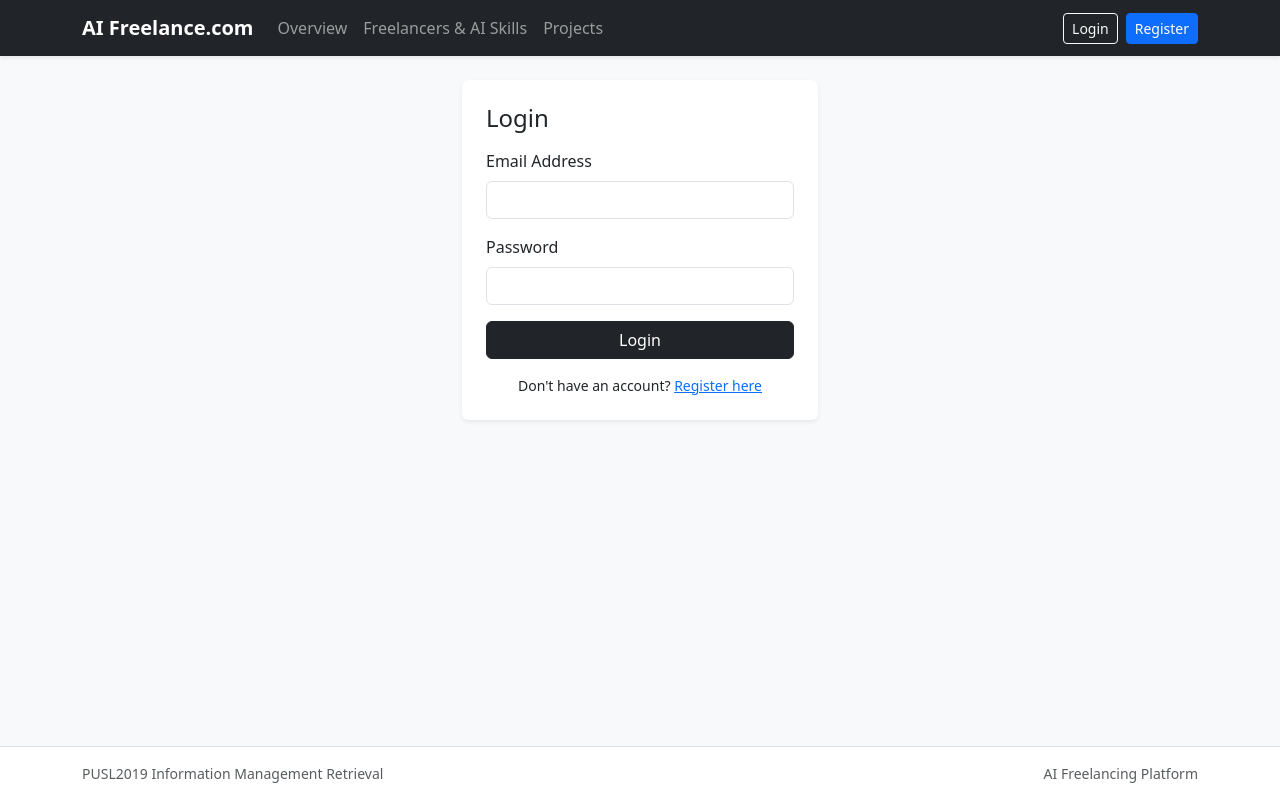
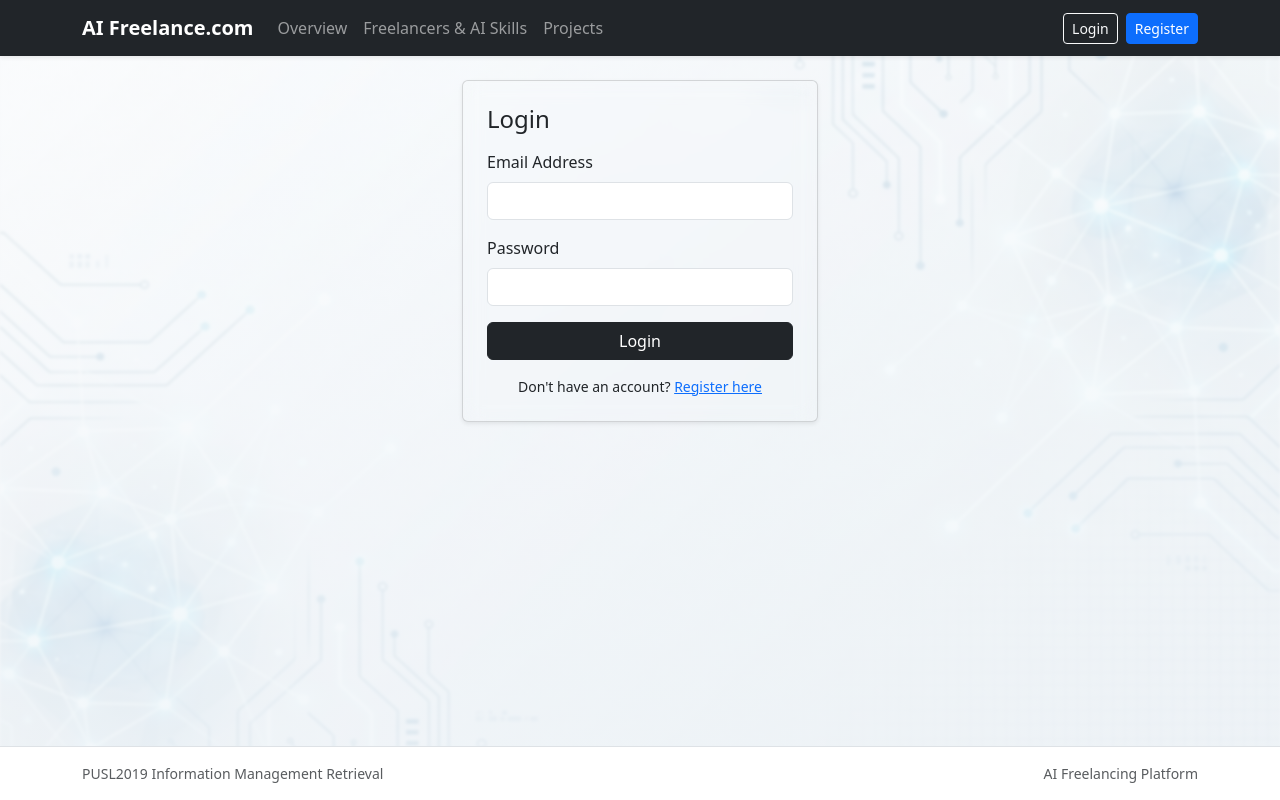
Before and after one commit to Mohan-Abeyrathne/PUSL2019-freelance-platform-Group68, a PHP site: page /login.php in a window 1280 px wide. Run offline with PHP 8.4, Linux system fonts and the light colour scheme.

Commit message:
feat(header): add background image and styling for enhanced visual layout

```diff
--- a/includes/header.php
+++ b/includes/header.php
@@ -19,6 +19,96 @@ $currentRole = $isLoggedIn ? $_SESSION["role"] : "Guest";
     <meta name="viewport" content="width=device-width, initial-scale=1.0">
     <title>AI Freelance Platform</title>
     <link href="https://cdn.jsdelivr.net/npm/bootstrap@5.3.3/dist/css/bootstrap.min.css" rel="stylesheet">
+<style>
+body {
+        position: relative;
+        background-color: #f8fafca4;
+        color: #0f172a;
+        min-height: 100vh;
+        display: flex;
+        flex-direction: column;
+        z-index: 0;
+    }
+    body::before {
+        content: "";
+        position: absolute;
+        inset: 0;
+        background-image: url('/PUSL2019-freelance-platform/assets/images/page-bg2.jpg');
+        background-position: center top;
+        background-repeat: no-repeat;
+        background-size: cover;
+        filter: blur(1.5px);
+        pointer-events: none;
+        z-index: -2;
+    }
+    body::after {
+        content: "";
+        position: absolute;
+        inset: 0;
+        background: linear-gradient(
+            rgba(248, 250, 252, 0.68),
+            rgba(241, 245, 249, 0.78)
+        );
+        pointer-events: none;
+        z-index: -1;
+    }
+
+    main, .container:first-of-type {
+        flex: 1;
+    }
+
+/* cards and tables */
+.card, .table-responsive {
+    background-color: rgba(255, 255, 255, 0.06);
+    backdrop-filter: blur(10px);
+    border-color: rgb(255, 255, 255);
+    border: 1px solid rgba(0, 0, 0, 0.14) !important;
+}
+
+/* glass effect for Client & Project Review cards */
+.glass-card,
+#bestReviewsCarousel .card {
+    background: linear-gradient(
+        135deg,
+        rgba(255, 255, 255, 0),
+        rgba(248, 250, 252, 0)
+    );
+    backdrop-filter: blur(12px);
+    -webkit-backdrop-filter: blur(12px);
+        border: 1px solid rgb(255, 255, 255) !important;
+    box-shadow: 0 8px 24px rgba(15, 23, 42, 0.3);
+}
+
+/* glass effect for the About & Contact section */
+section.border-top {
+    background: linear-gradient(
+        135deg,
+        rgba(255, 255, 255, 0),
+        rgba(248, 250, 252, 0)
+    );
+    backdrop-filter: blur(10px);
+    -webkit-backdrop-filter: blur(10px);
+    border-radius: 0.75rem;
+    padding-left: 1.5rem;
+    padding-right: 1.5rem;
+    box-shadow: 0 8px 24px rgba(15, 23, 42, 0.05);
+}
+
+    /* .card, .table-responsive {
+        background-color: rgba(255, 255, 255, 0.92);
+        backdrop-filter: blur(6px);
+        border-color: rgba(148, 163, 184, 0.25);
+    }
+    section.border-top {
+        background-color: rgba(255, 255, 255, 0.85);
+        backdrop-filter: blur(6px);
+        border-radius: 0.75rem;
+        padding-left: 1.5rem;
+        padding-right: 1.5rem;
+    } */
+
+</style>
+
 </head>
 <body class="bg-light d-flex flex-column min-vh-100">
 <nav class="navbar navbar-expand-lg navbar-dark bg-dark shadow-sm">
--- a/index.php
+++ b/index.php
@@ -115,7 +115,7 @@ if ($revRes && mysqli_num_rows($revRes) > 0) {
 
 <!-- hero section -->
 <div class="rounded-3 overflow-hidden shadow-sm mb-5 position-relative text-white"
-    style="background: linear-gradient(rgba(15, 23, 42, 0.78), rgba(15, 23, 42, 0.85)), url('assets/images/hero-banner.jpg') center/cover no-repeat; background-color: #0f172a;">
+    style="background: linear-gradient(rgba(15, 23, 42, 0.78), rgba(120, 126, 142, 0.85)), url('assets/images/hero-banner.jpg') center/cover no-repeat; background-color: #0f172a;">
     <div class="p-4 p-md-5">
         <div class="row align-items-center">
             <div class="col-lg-6">
--- a/login.php
+++ b/login.php
@@ -1,6 +1,10 @@
 <?php
+
+if (session_status() === PHP_SESSION_NONE) {
+    session_start();
+}
 include "config/db.php";
-include "includes/header.php";
+
 
 $error = "";
 
@@ -46,6 +50,8 @@ if ($_SERVER["REQUEST_METHOD"] == "POST") {
         }
     }
 }
+include "includes/header.php";
+
 ?>
 
 <div class="row justify-content-center">
```
Also changed, not shown: assets/images/page-bg2.jpg (added).
